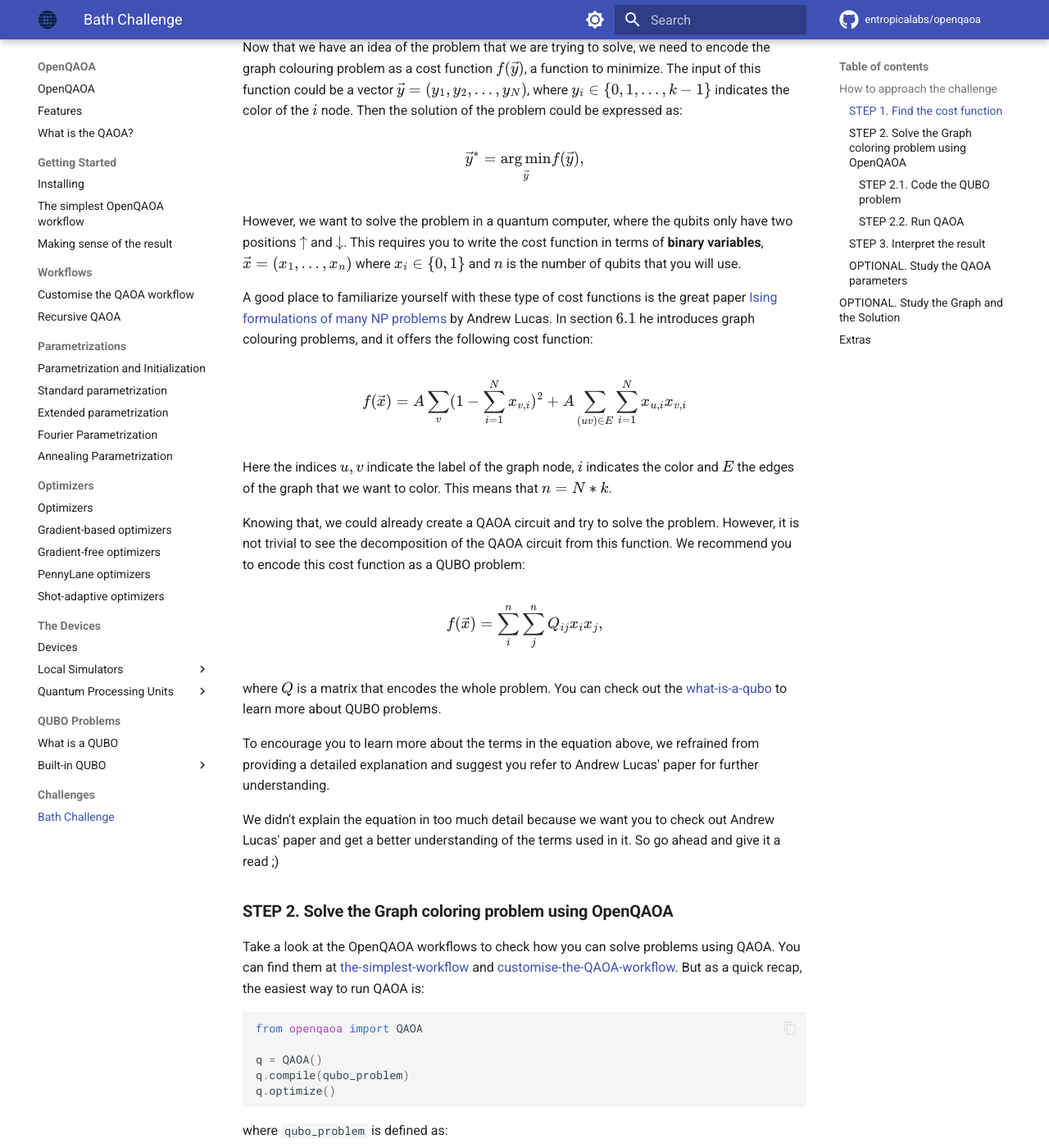
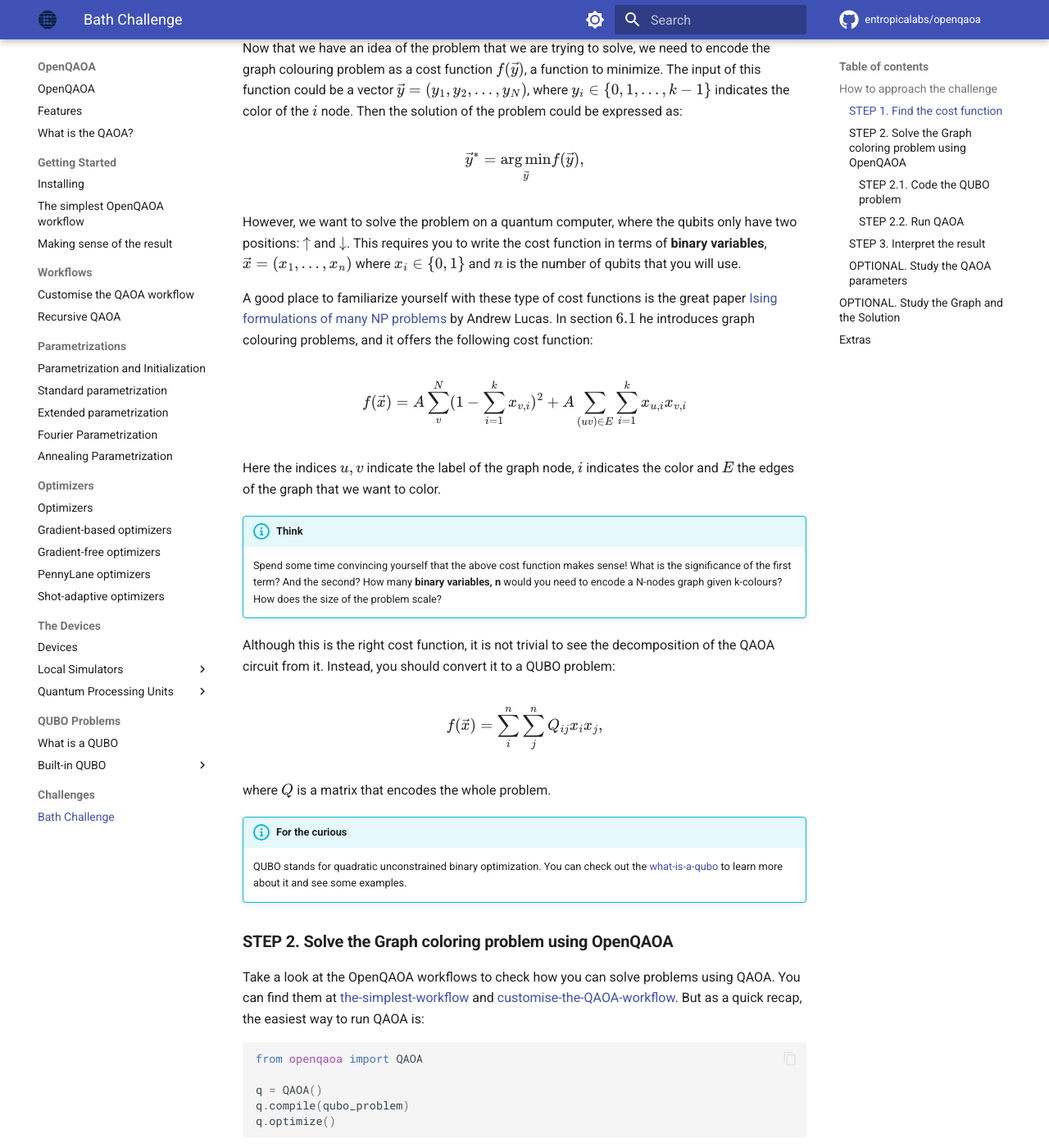
Before and after one commit to entropicalabs/openqaoa-website, an MkDocs documentation site: the page built from docs/hackatons/bath-challenge.md, in a window 1280 px wide and 1400 px high, scrolled down 1501 px. Shown: the whole window at 82% size. Built offline with MkDocs 1.6.1 and Material for MkDocs 9.7.7, drawn with Linux system fonts in a browser that asks for light colours; comment, search, counter and statistics services are not loaded; some of the changed text lies outside the part shown.

Commit message:
changing the sum index and adding colourful boxes

````diff
--- a/docs/hackatons/bath-challenge.md
+++ b/docs/hackatons/bath-challenge.md
@@ -4,9 +4,10 @@ Welcome to the OpenQAOA challenge!
 
 Our challenge is to solve the [Graph Colouring problem](https://en.wikipedia.org/wiki/Graph_coloring), one of the famous NP-complete problems, with a quantum computer.
 
-As far as we know, it is not possible to sole a NP problem in polynomial time. Therefore, one way to tackle NP problems is to employ heuristics. The **quantum approximate optimization algorithm (QAOA)** is one such heuristic algorithm, and it can be used to solve (small!) binary optimization problems. What interests us today, is that QAOA is an algorithm that can be run on existing quantum computers!
+As far as we know, it is not possible to solve a NP problem in polynomial time. Therefore, one way to tackle NP problems is to employ heuristics. The **quantum approximate optimization algorithm (QAOA)** is one such heuristic algorithm, and it can be used to solve (small!) binary optimization problems. What interests us today, is that QAOA is an algorithm that can be run on existing quantum computers!
 
-The original QAOA paper can be found on the arxiv ([Farhi, Edward, Jeffrey Goldstone, and Sam Gutmann. "A quantum approximate optimization algorithm](https://arxiv.org/abs/1411.4028)). The paper is a bit technical, and may not be the best reference for a 12h challenge. So, if you need a more lay-down intro, please check out the OpenQAOA [what-is-the-qaoa](/docs/what-is-the-qaoa.md) reference. There are also a lot of great references out there on the web.
+!!! info "For the curious"
+    The original QAOA paper can be found on the arxiv ([Farhi, Edward, Jeffrey Goldstone, and Sam Gutmann. "A quantum approximate optimization algorithm](https://arxiv.org/abs/1411.4028)). The paper is a bit technical, and may not be the best reference for a 12h challenge. So, if you need a more lay-down intro, please check out the OpenQAOA [what-is-the-qaoa](/docs/what-is-the-qaoa.md) reference.
 
 
 ## **How to approach the challenge**
@@ -22,7 +23,7 @@ The last section includes some ideas on how to further explore the challenge.
 
 ###  **STEP 1. Find the cost function**
 
-First things first: what are we trying to do? We are given a graph with $N$ vertexes and some connectivity, and a set of $k$ colors. The optimization problem then is to find a color for each vertex such that no edge connects two vertexes of same color. Two simple examples are given by the following choices of graphs and coloring:
+First things first: what are we trying to do? We are given a graph with $N$ vertexes and some connectivity, and a set of $k$ colors. The optimization problem then is to **find a color for each vertex such that no edge connects two vertexes of same color.** Two simple examples are given by the following choices of graphs and coloring:
 
 ![graph_coloring](../img/Greedy_colourings.svg.png)
 
@@ -32,25 +33,28 @@ Now that we have an idea of the problem that we are trying to solve, we need to
 
 $$ \vec y^*=\underset{\vec y}{\arg \min } f(\vec y),$$
 
-However, we want to solve the problem in a quantum computer, where the qubits only have two positions $\uparrow$ and $\downarrow$. This requires you to write the cost function in terms of **binary variables**, $\vec x = (x_1, ..., x_n)$ where $x_i \in \{0,1\}$ and $n$ is the number of qubits that you will use.
+However, we want to solve the problem on a quantum computer, where the qubits only have two positions: $\uparrow$ and $\downarrow$. This requires you to write the cost function in terms of **binary variables**, $\vec x = (x_1, ..., x_n)$ where $x_i \in \{0,1\}$ and $n$ is the number of qubits that you will use.
 
 A good place to familiarize yourself with these type of cost functions is the great paper [Ising formulations of many NP problems](https://arxiv.org/abs/1302.5843) by Andrew Lucas. In section $6.1$ he introduces graph colouring problems, and it offers the following cost function:
 
 $$ f(\vec x) =
-A \sum_v(1 - \sum_{i=1}^{N} x_{v,i})^2 + A \sum_{(uv) \in E} \sum_{i=1}^{N} x_{u,i}x_{v,i}
+A \sum_v^N(1 - \sum_{i=1}^{k} x_{v,i})^2 + A \sum_{(uv) \in E} \sum_{i=1}^{k} x_{u,i}x_{v,i}
 $$
 
-Here the indices $u, v$ indicate the label of the graph node, $i$ indicates the color and $E$ the edges of the graph that we want to color. This means that $n = N*k$.
+Here the indices $u, v$ indicate the label of the graph node, $i$ indicates the color and $E$ the edges of the graph that we want to color.
 
-Knowing that, we could already create a QAOA circuit and try to solve the problem. However, it is not trivial to see the decomposition of the QAOA circuit from this function. We recommend you to encode this cost function as a QUBO problem:
+!!! info "Think"
+    Spend some time convincing yourself that the above cost function makes sense! What is the significance of the first term? And the second? How many **binary variables, n** would you need to encode a N-nodes graph given k-colours? How does the size of the problem scale?
+
+
+Although this is the right cost function, it is not trivial to see the decomposition of the QAOA circuit from it. Instead, you should convert it to a QUBO problem:
 
 $$ f(\vec x) = \sum_i^n \sum_j^n Q_{ij} x_ix_j,$$
 
-where $Q$ is a matrix that encodes the whole problem. You can check out the [what-is-a-qubo](/docs/problems/what-is-a-qubo.md) to learn more about QUBO problems.
+where $Q$ is a matrix that encodes the whole problem.
 
-To encourage you to learn more about the terms in the equation above, we refrained from providing a detailed explanation and suggest you refer to Andrew Lucas' paper for further understanding.
-
-We didn't explain the equation in too much detail because we want you to check out Andrew Lucas' paper and get a better understanding of the terms used in it. So go ahead and give it a read ;)
+!!! info "For the curious"
+    QUBO stands for quadratic unconstrained binary optimization. You can check out the [what-is-a-qubo](/docs/problems/what-is-a-qubo.md) to learn more about it and see some examples.
 
 ### **STEP 2. Solve the Graph coloring problem using OpenQAOA**
 
@@ -115,20 +119,25 @@ def graph_coloring_qubo(graph, k) -> QUBO:
 
 #### **STEP 2.2. Run QAOA**
 
-Now it's time to try to color some graphs running a QAOA in a quantum simulator.
+Now it's time to try to color some graphs running a QAOA on a quantum simulator.
 
-Let's start with a small graph like
+Let's start with only $k=3$ colors on a small graph such as:
 
 IMAGE JJJ
 
-and $k=3$. Try to code the graph in python use the `graph_coloring_qubo` function that you have implemented to run:
+Now convert this problem instance to a qubo using the `graph_coloring_qubo` function that you have implemented already by doing:
 
 ```Python
+gc_qubo = graph_coloring_qubo(graph, k)
+```
+and simply compile the QAOA object with this qubo. As simple as this:
+```Python
 q = QAOA()
-q.compile(graph_coloring_qubo(graph, k))
+q.compile(gc_qubo)
 q.optimize()
 ```
-You have colored your first graph! To check the solutions you can do:
+
+Congratulations! You have colored your first graph! To check the solutions you can do:
 ```Python
 q.results.most_probable_states
 ```
@@ -178,7 +187,7 @@ Can you find a combination of QAOA Parameters that gives you the best result for
 
 ## **OPTIONAL. Study the Graph and the Solution**
 
-Andrew Lukas paper says that given `n` colors and `N` vertexes it takes `nN` qubits to encode the problem. Without saturating your RAM, do you think you can play around with different graph topologies and colouring schemes?
+Andrew Lukas paper says that given `k` colors and `N` vertexes it takes `nN` qubits to encode the problem. Without saturating your RAM, do you think you can play around with different graph topologies and colouring schemes?
 
 Maybe try to plot a scaling of the performance of the algorithm as a function of changing graph properties (e.g. edge connectivity).
 
````
Also changed, not shown: other parts of docs/hackatons/bath-challenge.md (+2 -2 lines).
